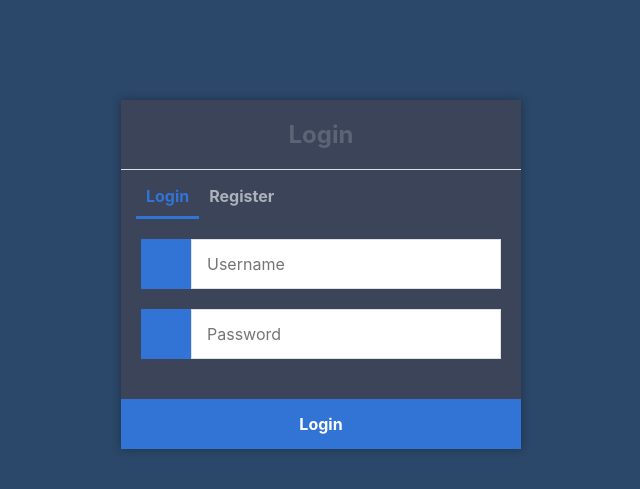
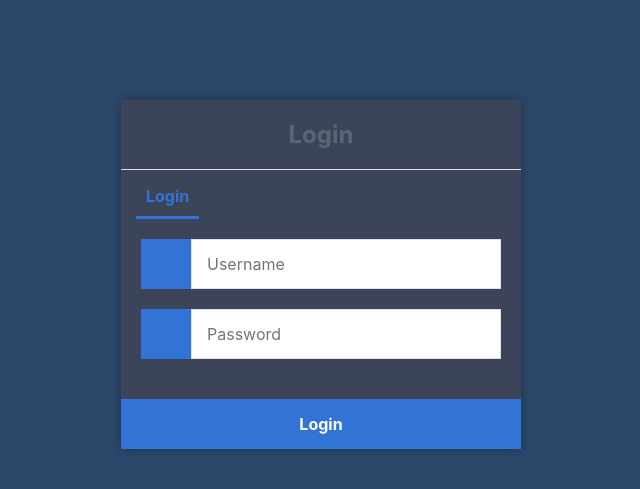
Before and after one commit to TidalDeer35047/MLT_CIA_2, a Flask app: page / in a window 1280 px wide. Shown: the top 489 px of the page, without its empty margins (319-959 px from the left). Run offline with Flask 3, Linux system fonts and the light colour scheme.

Commit message:
Update login.html

```diff
--- a/templates/login.html
+++ b/templates/login.html
@@ -10,7 +10,6 @@
 			<h1>Login</h1>
 			<div class="links">
 				<a href="{{ url_for('login') }}" class="active">Login</a>
-				<a href="#">Register</a>
 			</div>
 			<form action="{{ url_for('login') }}" method="post">
 				<label for="username">
```
